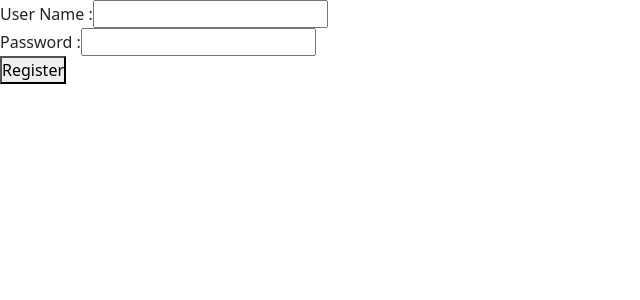
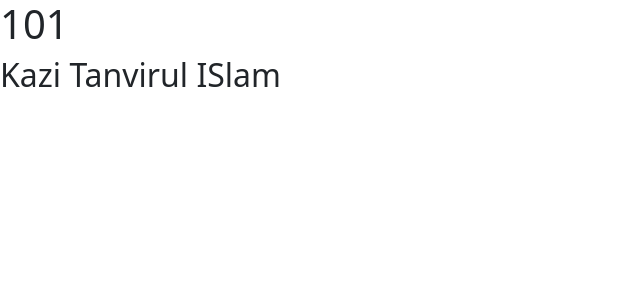
Before and after one commit to bappykti/first-reactApp, a React (Create React App) app: page / in a window 1280 px wide. Shown: the top 300 px of the page, without its empty margins (0-640 px from the left). Built offline with nearby package versions, Linux system fonts and the light colour scheme.

Commit message:
prop drilling

```diff
--- /dev/null
+++ b/src/App23.js
@@ -0,0 +1,13 @@
+// prop drilling
+import React from 'react'
+import Component1 from './components/PROP_DRILLING/Component1'
+
+const App23 = () => {
+  return (
+    <div>
+        <Component1 />
+    </div>
+  )
+}
+
+export default App23
--- /dev/null
+++ b/src/components/PROP_DRILLING/Component1.js
@@ -0,0 +1,14 @@
+// prop drilling
+import React, { useState } from 'react';
+import Component2 from './Component2';
+
+const Component1 = () => {
+    const [user, setUser] = useState({id : 101, name : "Kazi Tanvirul ISlam" })
+  return (
+    <div>
+        <Component2 user={user} />
+    </div>
+  )
+}
+
+export default Component1;
--- /dev/null
+++ b/src/components/PROP_DRILLING/Component2.js
@@ -0,0 +1,12 @@
+// prop drilling
+import React from 'react'
+import Component3 from "./Component3"
+const Component2 = ({user}) => {
+  return (
+    <div>
+        <Component3 user={user} />
+    </div>
+  )
+}
+
+export default Component2;
--- /dev/null
+++ b/src/components/PROP_DRILLING/Component3.js
@@ -0,0 +1,13 @@
+// prop drilling
+import React from 'react'
+import Component4 from './Component4'
+
+const component3 = ({user}) => {
+  return (
+    <div>
+        <Component4 user={user} />
+    </div>
+  )
+}
+
+export default component3;
--- /dev/null
+++ b/src/components/PROP_DRILLING/Component4.js
@@ -0,0 +1,13 @@
+// prop drilling
+import React from 'react'
+
+const Component4 = ({user}) => {
+  return (
+    <div>
+        <h1>{user.id}</h1>
+        <h2>{user.name}</h2>
+    </div>
+  )
+}
+
+export default Component4;
--- a/src/index.js
+++ b/src/index.js
@@ -23,7 +23,8 @@ import 'bootstrap/dist/css/bootstrap.min.css';
 // import App19 from "./App19";
 // import App20 from "./App20";
 // import App21 from "./App21";
-import App22 from "./App22";
+// import App22 from "./App22";
+import App23 from "./App23";
 
 
 
@@ -34,5 +35,5 @@ import App22 from "./App22";
 //   textAlign: "center",
 //   padding: "15px"
 // }
-ReactDOM.render(<App22 />, document.getElementById("root"));
+ReactDOM.render(<App23 />, document.getElementById("root"));
 // ReactDOM.render(<App1 />, document.getElementById("root"));
```
